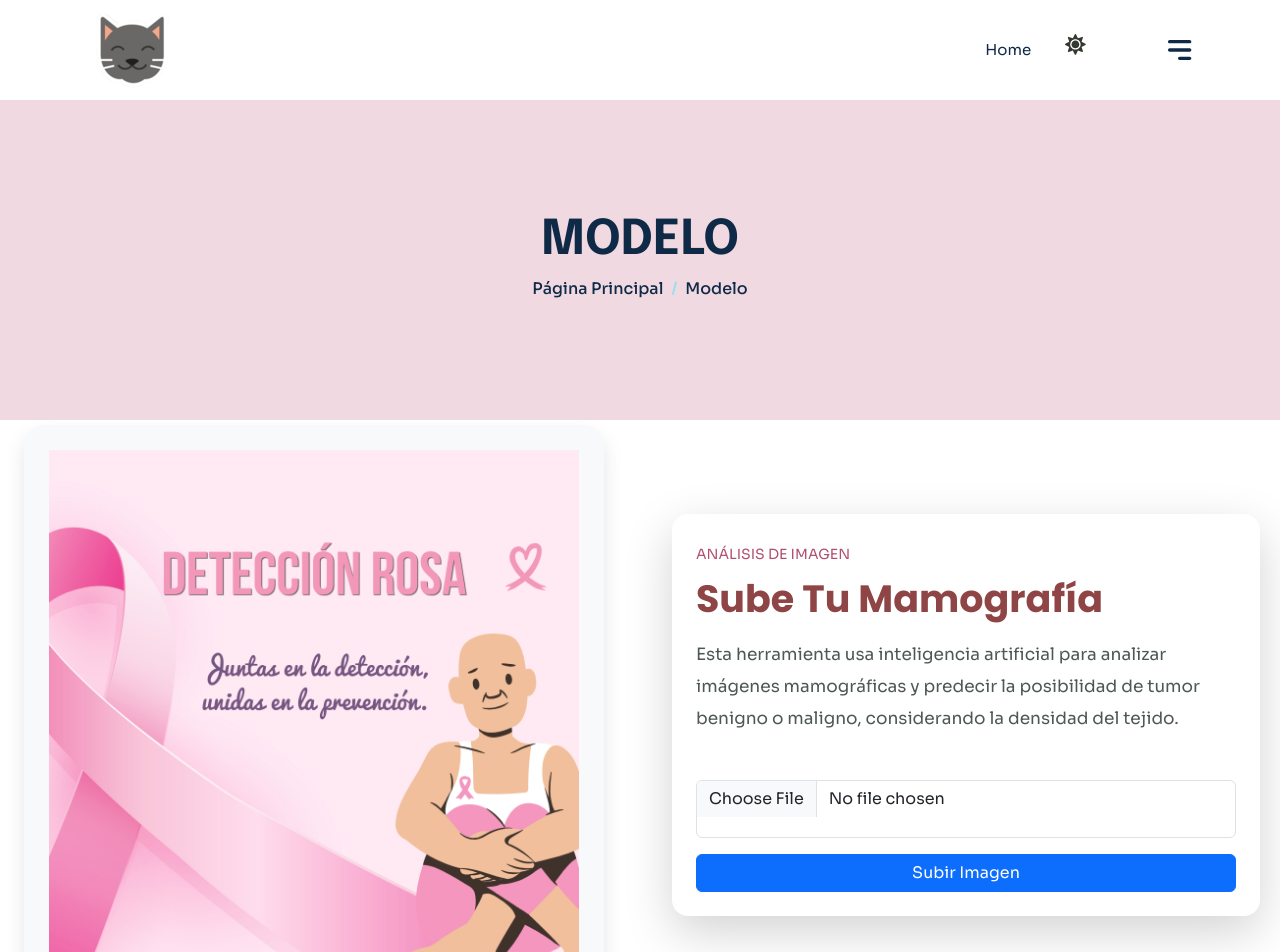
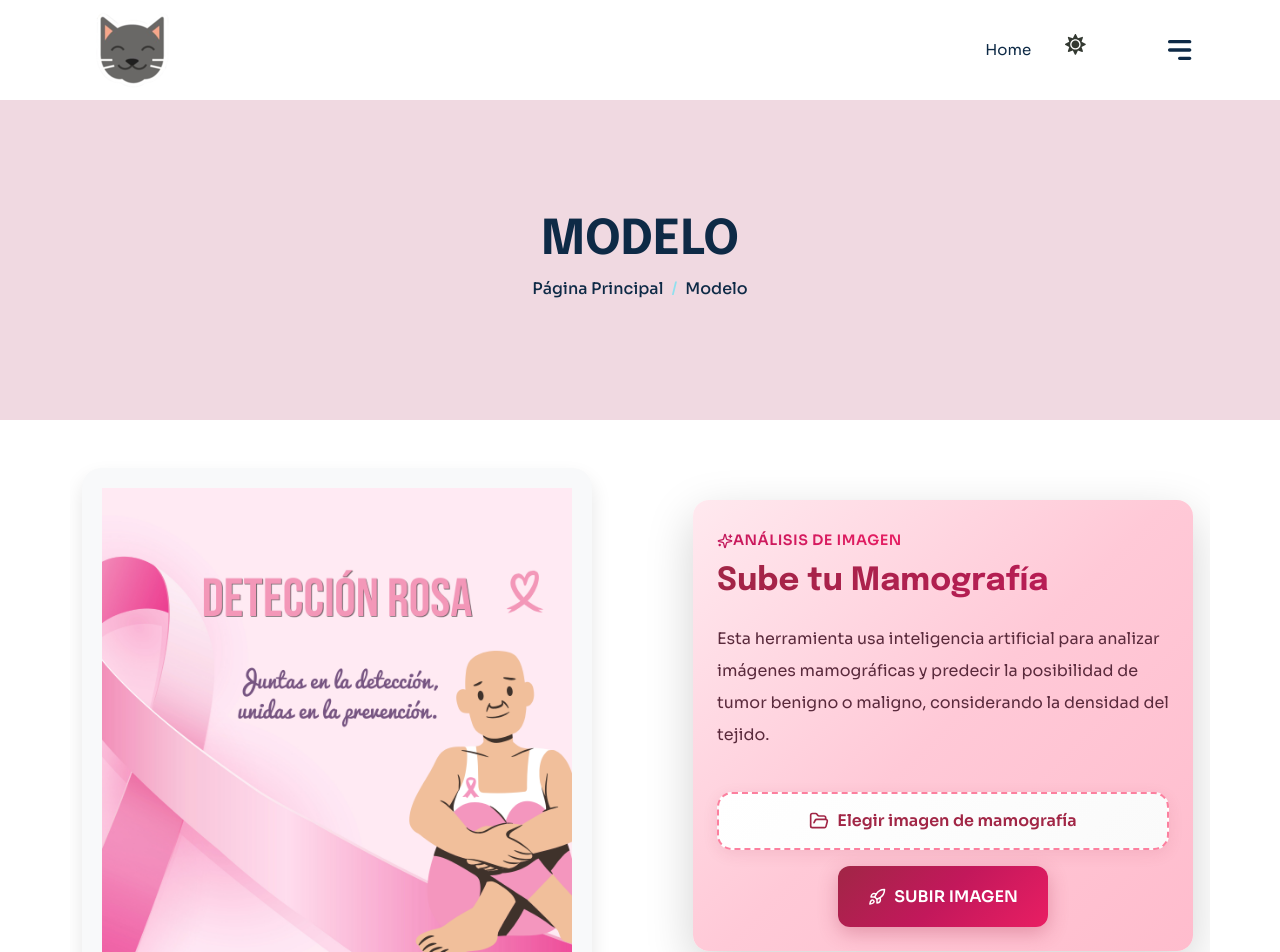
Before and after one commit to TaniaPerezD/datos-cancer, a React (Create React App) app in the folder datos/: page /modelo in a window 1280 px wide. Shown: the top 952 px of the page. Built offline with nearby package versions, Linux system fonts and the light colour scheme.

Commit message:
Arreglos del card

```diff
--- a/datos/src/pages/modelo/ModeloSection.js
+++ b/datos/src/pages/modelo/ModeloSection.js
@@ -1,5 +1,6 @@
 import React, { useState } from 'react';
 import Swal from 'sweetalert2';
+import { Sparkles, Upload, CheckCircle, FolderOpen, Rocket } from 'lucide-react';
 import aboutImg from '../../assets/img/about/cancermama.png';
 
 const ModeloSection = () => {
@@ -61,50 +62,111 @@ const ModeloSection = () => {
   };
 
   return (
-    <div className="row align-items-center pt-5 pb-5">
-
-      {/* DIV IZQUIERDA - Imagen decorativa */}
-      <div className="col-xl-6 col-lg-6 wow animate__fadeInLeft" data-wow-duration=".9s" data-wow-delay=".5s">
-        <div className="text-center px-4">
+    <div className="container py-5" style={{ overflowX: 'hidden' }}>
+      <div className="row align-items-center gx-5">
+        {/* Imagen Izquierda */}
+        <div className="col-lg-6 mb-5 mb-lg-0 animate__fadeInLeft" style={{ paddingRight: '3rem' }}>
+          <div className="text-center">
             <img
               src={aboutImg}
               alt="Imagen educativa"
               style={{
                 width: '100%',
-              maxWidth: '700px',
                 borderRadius: '20px',
                 boxShadow: '0 10px 20px rgba(0, 0, 0, 0.1)',
-              padding: '25px',
                 backgroundColor: '#f8f9fa',
+                padding: '20px',
               }}
             />
           </div>
         </div>
 
-      {/* DIV DERECHA - Formulario en una card */}
-      <div className="col-xl-6 col-lg-6 wow animate__fadeInRight" data-wow-duration=".9s" data-wow-delay=".7s">
+        <div className="col-lg-6 animate__fadeInRight d-flex justify-content-center" style={{ paddingLeft: '3rem' }}>
           <div
             className="card p-4 border-0 shadow-lg rounded-4"
-          style={{ margin: '0 20px' }}
+            style={{
+              backgroundColor: '#ffe6f0',
+              color: '#5a2a3c',
+              maxWidth: '500px',
+              width: '100%',
+              background: 'linear-gradient(135deg, #ffe9ef 0%, #ffc9d7 50%, #ffbccd 100%)',
+              border: '1px solid rgba(255, 255, 255, 0.2)',
+              boxShadow: '0 10px 25px rgba(0, 0, 0, 0.1)',
+            }}
           >
             <div className="it-about-3-title-box">
-            <span className="it-section-subtitle-3 d-inline-flex align-items-center mb-2">
+              <span
+                className="d-inline-block mb-2 fw-semibold"
+                style={{
+                  color: '#c2185b',
+                  fontSize: '0.9rem',
+                  letterSpacing: '0.5px',
+                  background: 'linear-gradient(45deg, #c2185b, #e91e63)',
+                  WebkitBackgroundClip: 'text',
+                  WebkitTextFillColor: 'transparent',
+                  display: 'flex',
+                  alignItems: 'center',
+                  gap: '8px'
+                }}
+              >
+                <Sparkles size={16} />
                 ANÁLISIS DE IMAGEN
               </span>
 
-            <h2 className="it-section-title-3 pb-20">Sube tu Mamografía</h2>
+              <h2
+                className="pb-3"
+                style={{
+                  fontWeight: '700',
+                  color: '#a12646',
+                  background: 'linear-gradient(135deg, #a12646, #c2185b)',
+                  WebkitBackgroundClip: 'text',
+                  WebkitTextFillColor: 'transparent',
+                }}
+              >
+                Sube tu Mamografía
+              </h2>
 
-            <p className="pb-20">
+              <p className="pb-3" style={{ fontSize: '1rem', color: '#5a2a3c' }}>
                 Esta herramienta usa inteligencia artificial para analizar imágenes mamográficas y predecir la posibilidad de tumor benigno o maligno, considerando la densidad del tejido.
               </p>
 
               <form onSubmit={handleSubmit}>
-              <div className="mb-3">
+                <div className="mb-3 text-center">
+                  <label
+                    htmlFor="fileUpload"
+                    className="btn w-100 d-flex align-items-center justify-content-center gap-2"
+                    style={{
+                      backgroundColor: '#fff',
+                      border: '2px dashed #fc809f',
+                      borderRadius: '15px',
+                      padding: '15px',
+                      color: selectedFile ? '#5a2a3c' : '#a12646',
+                      fontWeight: '600',
+                      cursor: 'pointer',
+                      background: selectedFile
+                        ? 'linear-gradient(135deg, #ffffff 0%, #f8f9fa 100%)'
+                        : 'linear-gradient(135deg, #ffffff 0%, #fafafa 100%)',
+                      boxShadow: '0 4px 15px rgba(161, 38, 70, 0.1)',
+                    }}
+                  >
+                    {selectedFile ? (
+                      <>
+                        <CheckCircle size={20} />
+                        {selectedFile.name}
+                      </>
+                    ) : (
+                      <>
+                        <FolderOpen size={20} />
+                        Elegir imagen de mamografía
+                      </>
+                    )}
+                  </label>
                   <input
-                  className="form-control"
+                    id="fileUpload"
                     type="file"
                     accept="image/*"
                     onChange={handleImageChange}
+                    style={{ display: 'none' }}
                   />
                 </div>
 
@@ -116,21 +178,38 @@ const ModeloSection = () => {
                       style={{
                         maxWidth: '100%',
                         maxHeight: '300px',
-                      borderRadius: '10px',
-                      boxShadow: '0 0 10px rgba(0, 0, 0, 0.1)',
+                        borderRadius: '15px',
+                        boxShadow: '0 8px 25px rgba(0, 0, 0, 0.15)',
+                        border: '3px solid rgba(255, 255, 255, 0.8)',
                       }}
                     />
                   </div>
                 )}
 
-              <button type="submit" className="btn btn-primary w-100">
-                Subir Imagen
+                <div className="it-video-button d-flex justify-content-center align-items-center gap-4">
+                  <button
+                    type="submit"
+                    className="ed-btn-square theme d-flex align-items-center gap-2"
+                    style={{
+                      border: 'none',
+                      background: 'linear-gradient(135deg, #a12646 0%, #c2185b 50%, #e91e63 100%)',
+                      borderRadius: '12px',
+                      padding: '12px 30px',
+                      color: 'white',
+                      fontWeight: '600',
+                      fontSize: '1rem',
+                      boxShadow: '0 6px 20px rgba(161, 38, 70, 0.3)',
+                    }}
+                  >
+                    <Rocket size={18} />
+                    <span>Subir Imagen</span>
                   </button>
+                </div>
               </form>
             </div>
           </div>
         </div>
-
+      </div>
     </div>
   );
 };
```
Lines whose indentation alone changed are shown as unchanged.
